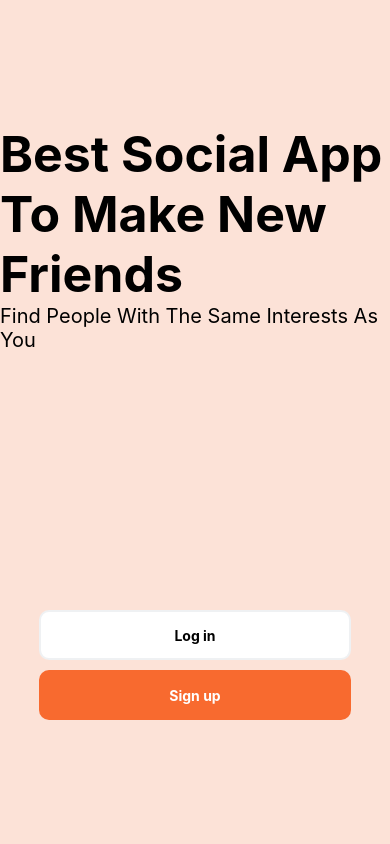
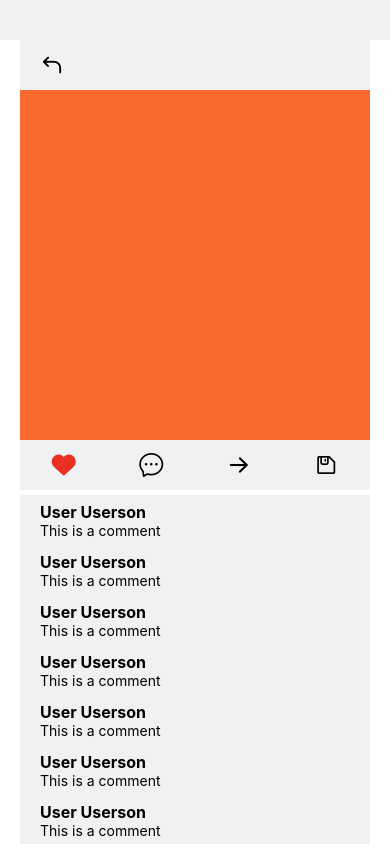
Before and after one commit to nafiu-dev/hahaha, a React Native app in the folder frontend/: screen /PostViewScreen in a window 390 px wide. Built offline with nearby package versions, Linux system fonts and the light colour scheme.

Commit message:
new post view screen, changed icon pack from font awesome to ant design

```diff
--- a/frontend/App.js
+++ b/frontend/App.js
@@ -10,6 +10,7 @@
 import ExploreScreen from "./screens/ExploreScreen";
 import ProfileScreen from "./screens/ProfileScreen";
 import MessageViewScreen from "./screens/MessageViewScreen";
+import PostViewScreen from "./screens/PostViewScreen";
 
 const Stack = createNativeStackNavigator();
 
@@ -62,6 +63,11 @@
 					name="MessageViewScreen"
 					component={MessageViewScreen}
 				/>
+				<Stack.Screen
+					options={{ headerShown: false }}
+					name="PostViewScreen"
+					component={PostViewScreen}
+				/>
 			</Stack.Navigator>
 		</NavigationContainer>
 	);
--- /dev/null
+++ b/frontend/components/Comment.js
@@ -0,0 +1,32 @@
+import React from "react";
+import { View, StyleSheet, Text } from "react-native";
+import Colors from "../libraries/Colors";
+
+function Comment(props) {
+	return (
+		<View style={styles.container}>
+			<Text style={styles.commentUser}>User Userson</Text>
+			<Text style={styles.commentText}>This is a comment</Text>
+		</View>
+	);
+}
+
+const styles = StyleSheet.create({
+	container: {
+		height: 50,
+		width: 350,
+		paddingLeft: 20,
+		backgroundColor: Colors.grey,
+		justifyContent: "center",
+	},
+	commentUser: {
+		fontWeight: "bold",
+		fontSize: 16,
+	},
+	commentText: {
+		color: Colors.black,
+		fontSize: 14,
+	},
+});
+
+export default Comment;
--- a/frontend/components/Header.js
+++ b/frontend/components/Header.js
@@ -1,6 +1,6 @@
 import React from "react";
 import { View, StyleSheet, Text } from "react-native";
-import FontAwesome from "@expo/vector-icons/FontAwesome";
+import AntDesign from "@expo/vector-icons/AntDesign";
 import Colors from "../libraries/Colors";
 
 function Header(props) {
@@ -8,14 +8,14 @@
 		<View style={styles.container}>
 			<Text style={styles.name}>Piqobe</Text>
 			<View style={styles.headerButtons}>
-				<FontAwesome
-					name="gear"
+				<AntDesign
+					name="setting"
 					size={24}
 					color={Colors.black}
 					style={styles.settings}
 				/>
-				<FontAwesome
-					name="bell"
+				<AntDesign
+					name="bells"
 					size={24}
 					color={Colors.black}
 					style={styles.notifications}
--- a/frontend/components/Navigation.js
+++ b/frontend/components/Navigation.js
@@ -1,6 +1,7 @@
 import React from "react";
 import { View, StyleSheet, TouchableOpacity } from "react-native";
 import FontAwesome from "@expo/vector-icons/FontAwesome";
+import AntDesign from "@expo/vector-icons/AntDesign";
 import Colors from "../libraries/Colors";
 import { useNavigation } from "@react-navigation/native";
 
@@ -10,19 +11,19 @@
 	return (
 		<View style={styles.container}>
 			<TouchableOpacity onPress={() => navigation.replace("HomeScreen")}>
-				<FontAwesome name="home" size={30} color={Colors.dark_grey} />
+				<AntDesign name="home" size={30} color={Colors.dark_grey} />
 			</TouchableOpacity>
 			<TouchableOpacity onPress={() => navigation.replace("MessageScreen")}>
-				<FontAwesome name="comment" size={30} color={Colors.dark_grey} />
+				<AntDesign name="message1" size={30} color={Colors.dark_grey} />
 			</TouchableOpacity>
 			<TouchableOpacity onPress={() => navigation.replace("PostScreen")}>
-				<FontAwesome name="plus" size={30} color={Colors.dark_grey} />
+				<AntDesign name="plussquareo" size={30} color={Colors.dark_grey} />
 			</TouchableOpacity>
 			<TouchableOpacity onPress={() => navigation.replace("ExploreScreen")}>
-				<FontAwesome name="search" size={30} color={Colors.dark_grey} />
+				<AntDesign name="search1" size={30} color={Colors.dark_grey} />
 			</TouchableOpacity>
 			<TouchableOpacity onPress={() => navigation.replace("ProfileScreen")}>
-				<FontAwesome name="user" size={30} color={Colors.dark_grey} />
+				<AntDesign name="profile" size={30} color={Colors.dark_grey} />
 			</TouchableOpacity>
 		</View>
 	);
--- a/frontend/components/Post.js
+++ b/frontend/components/Post.js
@@ -1,12 +1,17 @@
 import React from "react";
-import { View, StyleSheet, Text } from "react-native";
+import { View, StyleSheet, Text, TouchableOpacity } from "react-native";
 import Colors from "../libraries/Colors";
-import FontAwesome from "@expo/vector-icons/FontAwesome";
+import AntDesign from "@expo/vector-icons/AntDesign";
+import { useNavigation } from "@react-navigation/native";
 
 function Post(props) {
+	const navigation = useNavigation();
+
 	return (
 		<View style={styles.outerContainer}>
-			<View style={styles.innerContainer}>
+			<TouchableOpacity
+				onPress={() => navigation.replace("PostViewScreen")}
+				style={styles.innerContainer}>
 				<View style={styles.profile}>
 					<View style={styles.profilePic}></View>
 					<View style={styles.profileInfo}>
@@ -16,25 +21,25 @@
 				</View>
 				<View style={styles.image}></View>
 				<View style={styles.reacts}>
-					<FontAwesome
+					<AntDesign
 						name="heart"
 						size={32}
 						color={Colors.red}
 						style={styles.reactLike}
 					/>
-					<FontAwesome
-						name="comment"
+					<AntDesign
+						name="message1"
 						size={32}
 						color={Colors.grey}
 						style={styles.reactComment}
 					/>
-					<FontAwesome
-						name="send"
+					<AntDesign
+						name="arrowright"
 						size={32}
 						color={Colors.grey}
 						style={styles.reactSend}
 					/>
-					<FontAwesome
+					<AntDesign
 						name="save"
 						size={32}
 						color={Colors.grey}
@@ -44,7 +49,7 @@
 				<View style={styles.info}>
 					<Text style={styles.infoText}>4,566,500 Liked By Afshint2y</Text>
 				</View>
-			</View>
+			</TouchableOpacity>
 		</View>
 	);
 }
--- a/frontend/screens/ExploreScreen.js
+++ b/frontend/screens/ExploreScreen.js
@@ -1,7 +1,7 @@
 import React from "react";
 import { View, StyleSheet, TextInput, TouchableOpacity } from "react-native";
 import Colors from "../libraries/Colors";
-import FontAwesome from "@expo/vector-icons/FontAwesome";
+import AntDesign from "@expo/vector-icons/AntDesign";
 import Navigation from "../components/Navigation";
 
 function ExploreScreen(props) {
@@ -10,7 +10,7 @@
 			<View style={styles.searchBar}>
 				<TextInput style={styles.searchText}></TextInput>
 				<TouchableOpacity style={styles.searchButton}>
-					<FontAwesome name="search" size={26} color={Colors.white} />
+					<AntDesign name="search1" size={26} color={Colors.white} />
 				</TouchableOpacity>
 			</View>
 			<View style={styles.searchResults}></View>
--- a/frontend/screens/MessageViewScreen.js
+++ b/frontend/screens/MessageViewScreen.js
@@ -8,7 +8,7 @@
 	ScrollView,
 } from "react-native";
 import Colors from "../libraries/Colors";
-import FontAwesome from "@expo/vector-icons/FontAwesome";
+import AntDesign from "@expo/vector-icons/AntDesign";
 import { useNavigation } from "@react-navigation/native";
 import Message from "../components/Message";
 
@@ -19,9 +19,9 @@
 		<View style={styles.container}>
 			<View style={styles.header}>
 				<TouchableOpacity onPress={() => navigation.replace("MessageScreen")}>
-					<FontAwesome
-						name="arrow-left"
-						size={20}
+					<AntDesign
+						name="back"
+						size={24}
 						color={Colors.white}
 						style={styles.arrow}
 					/>
--- a/frontend/screens/PostScreen.js
+++ b/frontend/screens/PostScreen.js
@@ -1,5 +1,5 @@
 import React from "react";
-import { View, StyleSheet, TextInput } from "react-native";
+import { View, StyleSheet, TextInput, TouchableOpacity } from "react-native";
 import Navigation from "../components/Navigation";
 import UploadImage from "../components/UploadImage";
 import Colors from "../libraries/Colors";
--- /dev/null
+++ b/frontend/screens/PostViewScreen.js
@@ -0,0 +1,81 @@
+import React from "react";
+import { View, ScrollView, StyleSheet, TouchableOpacity } from "react-native";
+import Colors from "../libraries/Colors";
+import AntDesign from "@expo/vector-icons/AntDesign";
+import { useNavigation } from "@react-navigation/native";
+import Comment from "../components/Comment";
+
+function PostViewScreen(props) {
+	const navigation = useNavigation();
+
+	return (
+		<ScrollView style={styles.scrollView}>
+			<View style={styles.container}>
+				<View style={styles.header}>
+					<TouchableOpacity onPress={() => navigation.replace("HomeScreen")}>
+						<AntDesign name="back" size={24} color={Colors.black} />
+					</TouchableOpacity>
+				</View>
+				<View style={styles.image}></View>
+				<View style={styles.reacts}>
+					<AntDesign name="heart" size={24} color={Colors.red} />
+					<AntDesign name="message1" size={24} color={Colors.black} />
+					<AntDesign name="arrowright" size={24} color={Colors.black} />
+					<AntDesign name="save" size={24} color={Colors.black} />
+				</View>
+				<View style={styles.comments}>
+					<Comment />
+					<Comment />
+					<Comment />
+					<Comment />
+					<Comment />
+					<Comment />
+					<Comment />
+					<Comment />
+					<Comment />
+					<Comment />
+					<Comment />
+				</View>
+			</View>
+		</ScrollView>
+	);
+}
+
+const styles = StyleSheet.create({
+	scrollView: {
+		marginTop: 40,
+		backgroundColor: Colors.white,
+	},
+	container: {
+		flex: 1,
+		alignItems: "center",
+		justifyContent: "center",
+	},
+	header: {
+		height: 50,
+		width: 350,
+		paddingLeft: 20,
+		backgroundColor: Colors.grey,
+		alignItems: "flex-start",
+		justifyContent: "center",
+	},
+	image: {
+		height: 350,
+		width: 350,
+		backgroundColor: Colors.orange,
+	},
+	reacts: {
+		flexDirection: "row",
+		backgroundColor: Colors.grey,
+		height: 50,
+		width: 350,
+		alignItems: "center",
+		justifyContent: "space-around",
+	},
+	comments: {
+		width: 350,
+		paddingTop: 5,
+	},
+});
+
+export default PostViewScreen;
```
